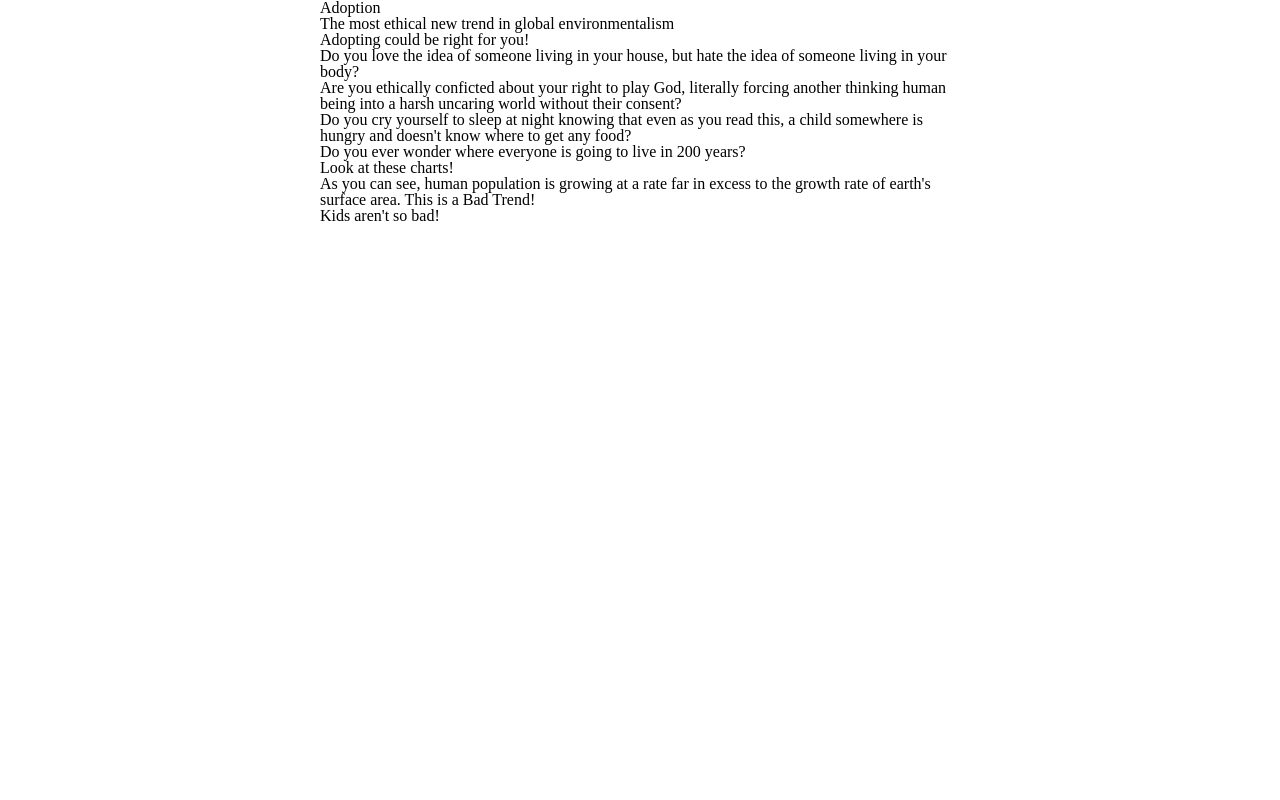
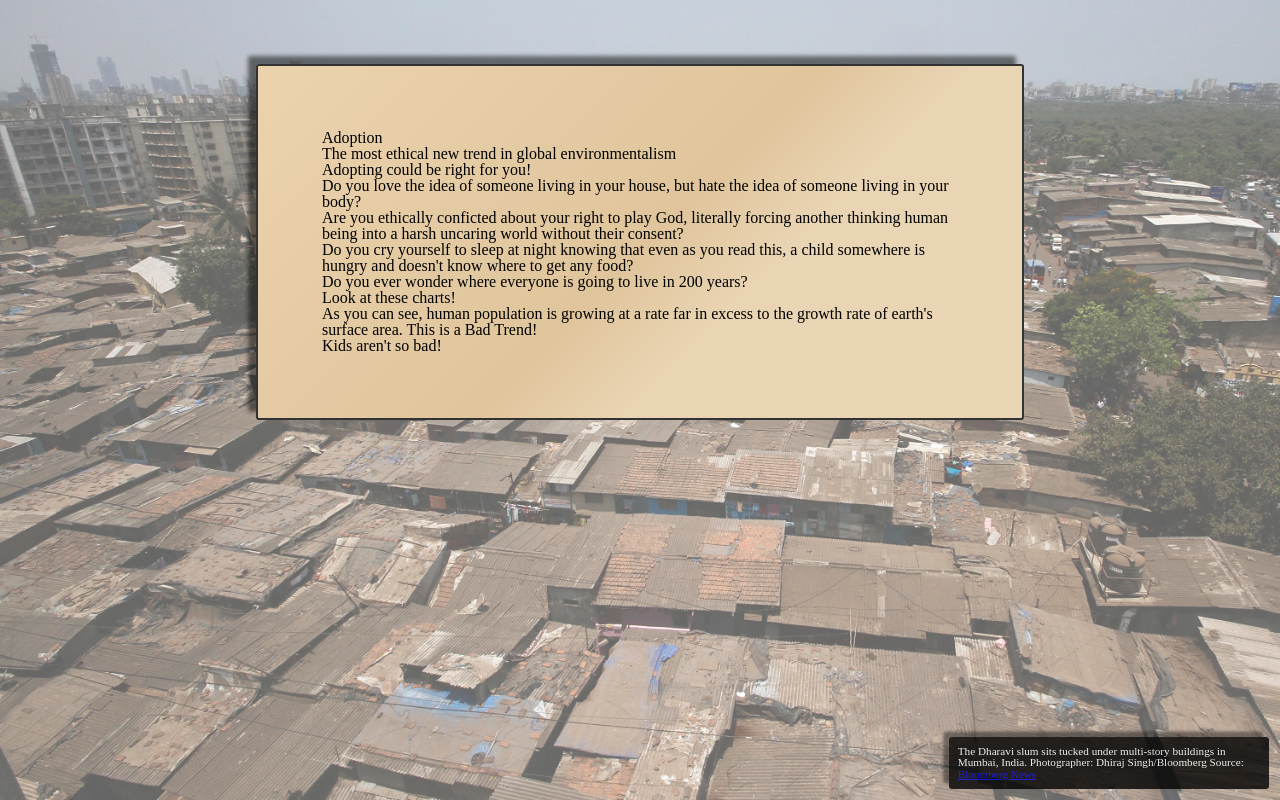
Before and after one commit to kvanever/adoption-css-infographic, a plain HTML site: page index.html in a window 1280 px wide. Drawn offline with Linux system fonts and the light colour scheme.

Commit message:
add a background image, caption, and styles to the main content area

```diff
--- a/css/styles.css
+++ b/css/styles.css
@@ -55,9 +55,61 @@ table {
 	border-spacing: 0;
 }
 
+body::before {
+  content: ' ';
+    display: block;
+    position: absolute;
+    left: 0;
+    top: 0;
+    width: 100%;
+    height: 100%;
+    z-index: 1;
+    opacity: 0.6;
+    background-image: url('../img/background.jpg');
+    background-repeat: no-repeat;
+    background-position: 50% 0;
+    background-size: cover;
+}
+
+.container,
+#background-caption {
+  -webkit-box-shadow: -0.5em -0.5em 0.25em 0 rgba(0,0,0,0.5);
+  -moz-box-shadow: -0.5em -0.5em 0.25em 0 rgba(0,0,0,0.5);
+  box-shadow: -0.5em -0.5em 0.25em 0 rgba(0,0,0,0.5);
+  border-radius: 3px 3px 3px 3px;
+  -moz-border-radius: 3px 3px 3px 3px;
+  -webkit-border-radius: 3px 3px 3px 3px;
+  border: 0px solid #000000;
+}
+
+#background-caption {
+  position: absolute;
+  bottom: 1em;
+  right: 1em;
+  color: white;
+  background-color: black;
+  opacity: 0.8;
+  z-index: 2;
+  padding: 0.8em;
+  width: 25%;
+  font-size: 0.7em;
+}
+
 .container {
-  width: 50%;
+  width: 60%;
+  margin-top: 5%;
   margin-right: auto;
   margin-left: auto;
+  padding: 5%;
   position: relative;
+  border: 2px solid #333;
+  z-index: 3;
+  background: rgba(235,211,174,1);
+  background: -moz-linear-gradient(-45deg, rgba(235,211,174,1) 0%, rgba(224,197,156,1) 51%, rgba(233,212,179,1) 64%, rgba(233,212,179,1) 78%, rgba(233,212,179,1) 100%);
+  background: -webkit-gradient(left top, right bottom, color-stop(0%, rgba(235,211,174,1)), color-stop(51%, rgba(224,197,156,1)), color-stop(64%, rgba(233,212,179,1)), color-stop(78%, rgba(233,212,179,1)), color-stop(100%, rgba(233,212,179,1)));
+  background: -webkit-linear-gradient(-45deg, rgba(235,211,174,1) 0%, rgba(224,197,156,1) 51%, rgba(233,212,179,1) 64%, rgba(233,212,179,1) 78%, rgba(233,212,179,1) 100%);
+  background: -o-linear-gradient(-45deg, rgba(235,211,174,1) 0%, rgba(224,197,156,1) 51%, rgba(233,212,179,1) 64%, rgba(233,212,179,1) 78%, rgba(233,212,179,1) 100%);
+  background: -ms-linear-gradient(-45deg, rgba(235,211,174,1) 0%, rgba(224,197,156,1) 51%, rgba(233,212,179,1) 64%, rgba(233,212,179,1) 78%, rgba(233,212,179,1) 100%);
+  background: linear-gradient(135deg, rgba(235,211,174,1) 0%, rgba(224,197,156,1) 51%, rgba(233,212,179,1) 64%, rgba(233,212,179,1) 78%, rgba(233,212,179,1) 100%);
+  filter: progid:DXImageTransform.Microsoft.gradient( startColorstr='#ebd3ae', endColorstr='#e9d4b3', GradientType=1 );
 }
--- a/index.html
+++ b/index.html
@@ -16,6 +16,11 @@
   </head>
 
   <body>
+    <div id="background-caption">
+      <p>
+        The Dharavi slum sits tucked under multi-story buildings in Mumbai, India. Photographer: Dhiraj Singh/Bloomberg Source: <a href="http://www.bloomberg.com/news/articles/2015-02-23/modi-seeks-to-replace-crowded-india-slums-with-20-million-homes">Bloomberg News</a>
+      </p>
+    </div>
     <div class="container">
       <h1>Adoption</h1>
       <h2>The most ethical new trend in global environmentalism</h2>
```
Also changed, not shown: img/background.jpg (added).
